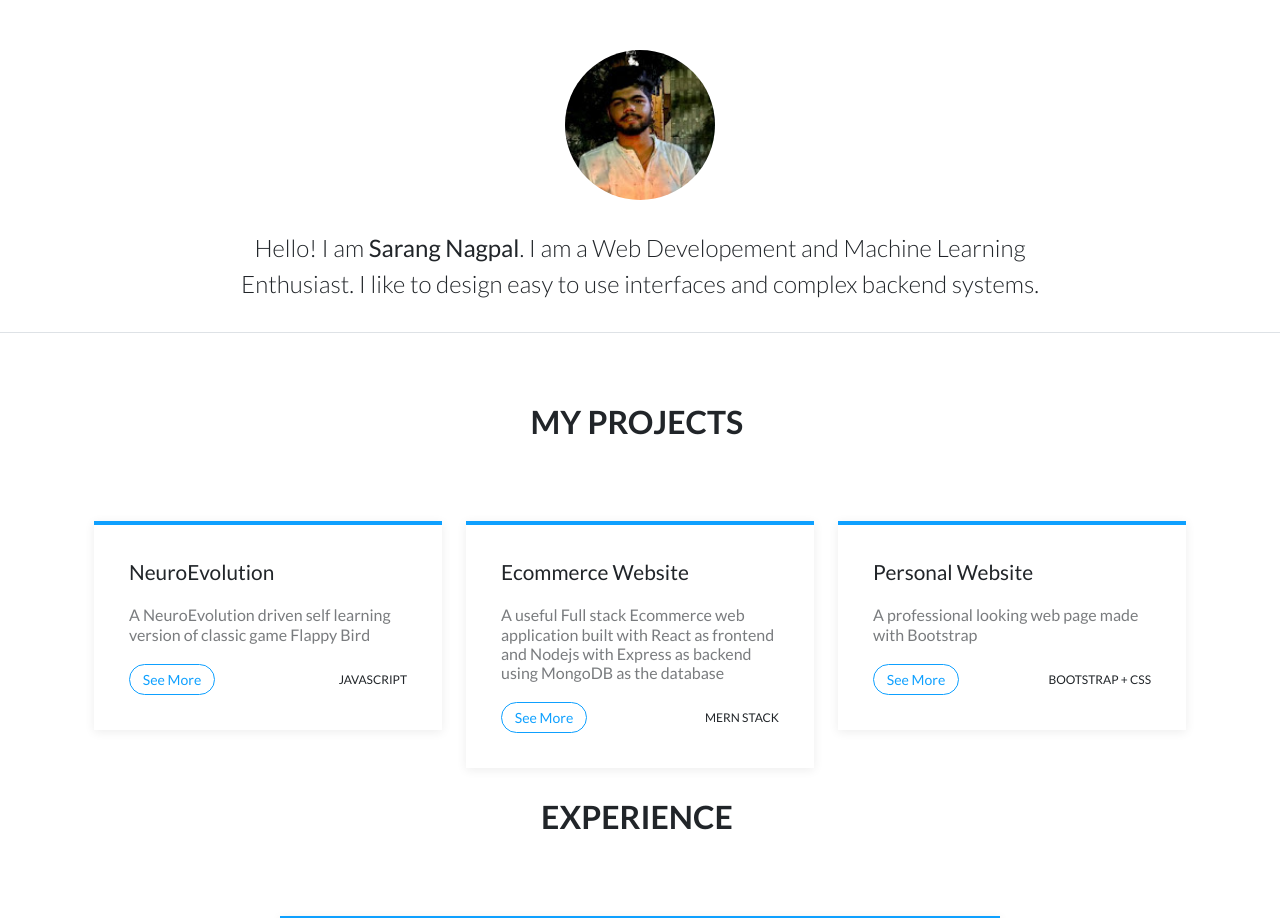
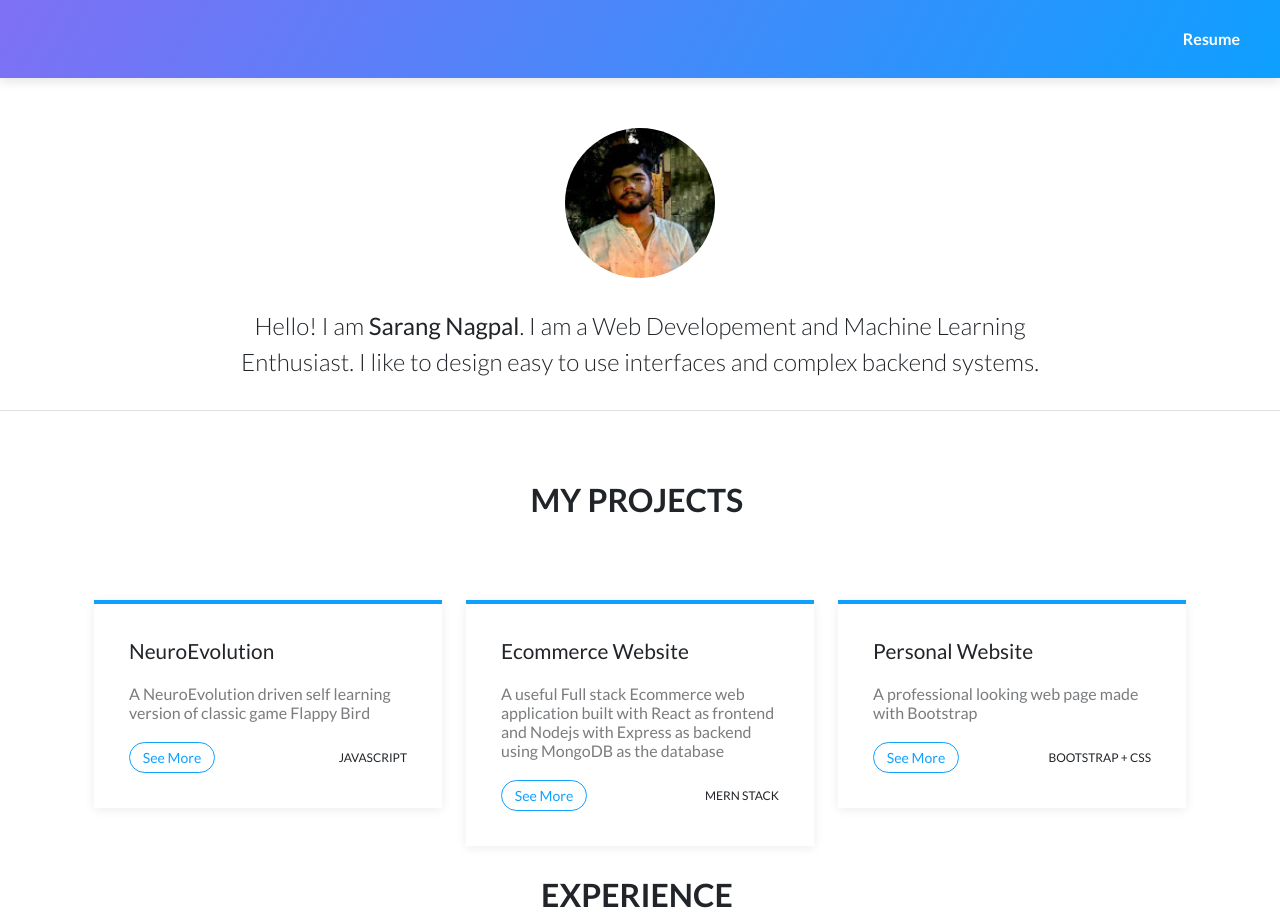
Before and after one commit to crudybagger/portfolio-server, a website: page views/index.html in a window 1280 px wide. Shown: the top 918 px of the page. Drawn offline with Linux system fonts and the light colour scheme; files that its build step writes are made by us from their sources; files whose address does not match are found by name; a web font is replaced by a local one.

Commit message:
Added a pdf resume

```diff
--- a/views/index.html
+++ b/views/index.html
@@ -10,7 +10,7 @@
     <link rel="stylesheet" href="Sarang-Nagpal/assets/fonts/ionicons.min.css">
     <link rel="icon" href="Sarang-Nagpal/assets/person-fill.svg">
     <style>
-        body {
+        main {
             margin-top: 50px;
         }
 
@@ -35,7 +35,14 @@
 </head>
 
 <body>
+    <nav class="navbar navbar-dark navbar-expand-lg bg-white portfolio-navbar gradient">
+        <ul class="navbar-nav ms-auto">
+            <li class="nav-item"><a class="nav-link" href="Resume.pdf" target="__blank">Resume</a></li>
+        </ul>
+        </div>
+    </nav>
     <main class="page cv-page">
+
         <section class="portfolio-block block-intro border-bottom">
             <div class="container">
                 <div class="avatar"
```
Also changed, not shown: 1 other file.
